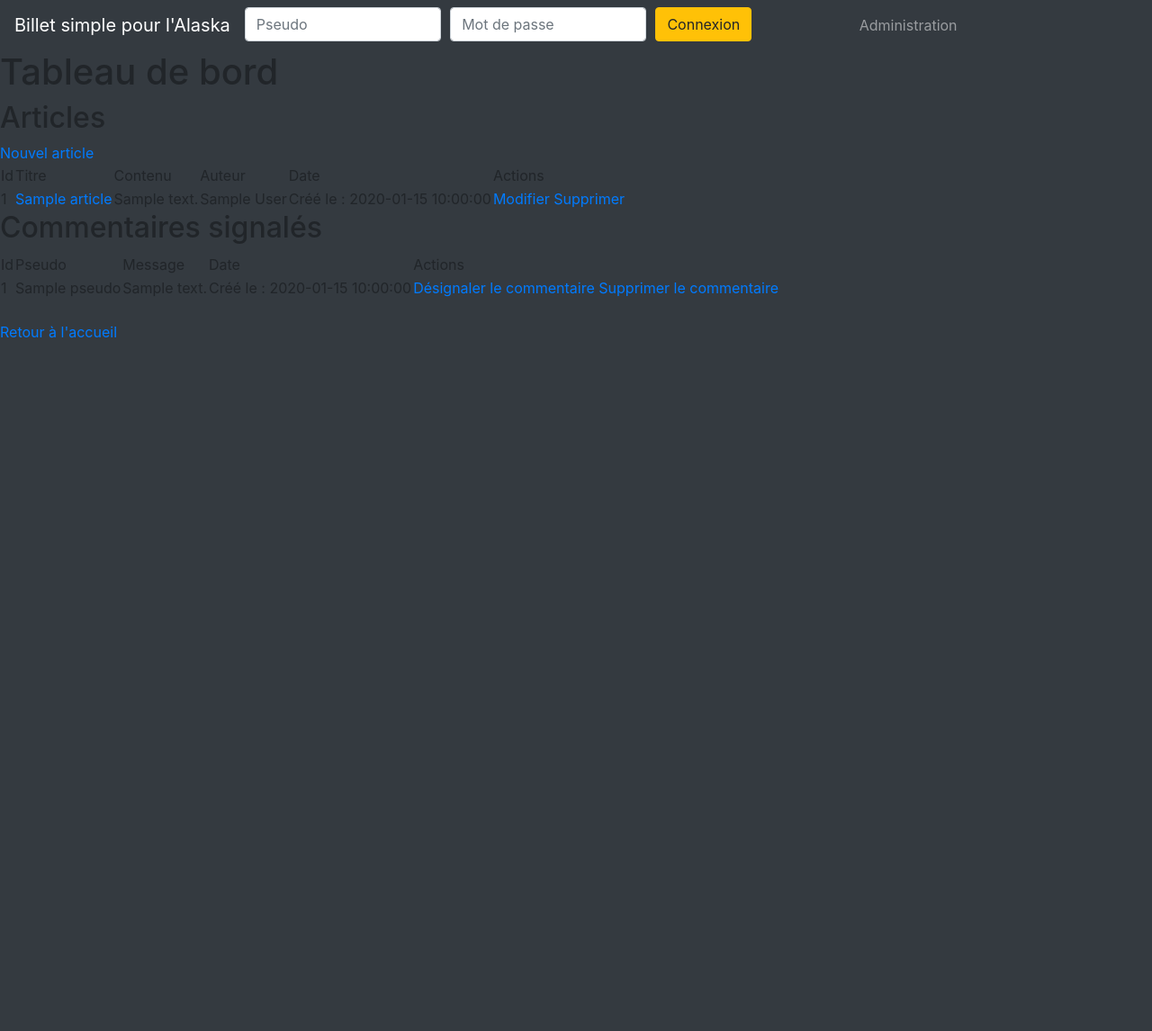
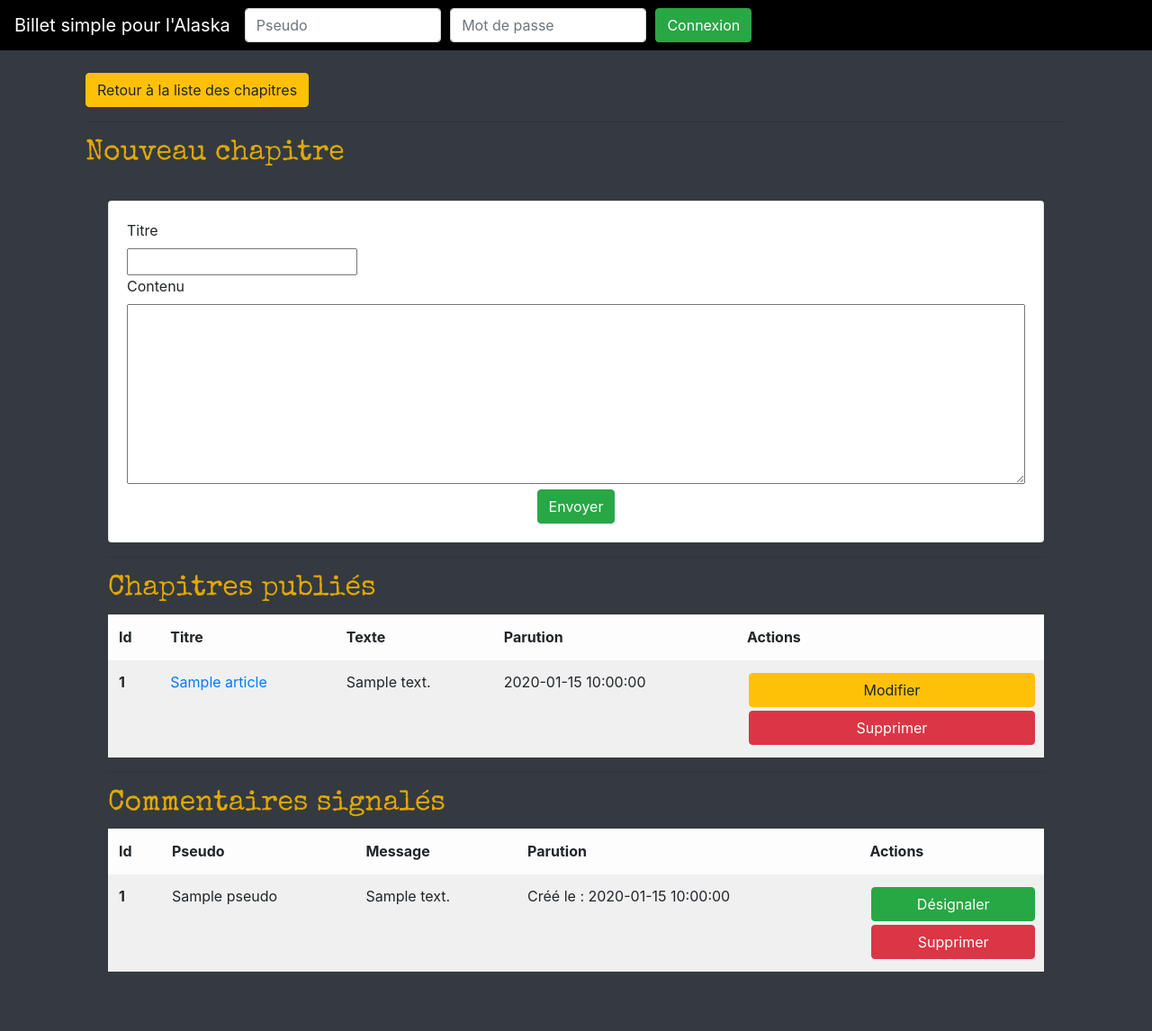
Before and after one commit to florenthey/Projet4_MVC_PHP_Blog, a PHP site: template templates/administration.php in a window 1280 px wide. Shown: the whole page at 90% size. Before the commit the page ends 376 px from the top, so only its background shows below. Run offline with PHP 8.4, Linux system fonts and the light colour scheme; the template is opened without the code that fills it: most values are stand-ins (such as "Sample title", 1, 10 or a date in 2020); data that the repository does not hold is empty.

Commit message:
feat(style): adding bootstrap

```diff
--- a/public/css/styles.css
+++ b/public/css/styles.css
@@ -1,10 +1,43 @@
 body {
     background: #343a40;
+}
+
+.container {
+    padding: 25px;
+}
+
+#sections {
+    font-family: 'Special Elite', cursive;
+    color: #e0a800;
+}
+
+#actions-btn {
+   width: 100%;
+   margin: 2px;
+}
+
+.title {
+    font-family: 'Special Elite', cursive;
+    color: red;
+    text-align: center;
 }
 
 .logout-btn {
     text-decoration: none !important;
     color: #212528;
+}
+
+#content {
+    width: 100%;
+    height: 200px;
+}
+
+.comment-date {
+    font-size: 12px;
+}
+
+.alerted-comment {
+    color: red;
 }
 
 .logout-btn:hover {
@@ -15,7 +48,7 @@ body {
     background-color: black;
 }
 
-.chapter-title {
+.chapter-title, .card-header {
     font-family: 'Special Elite', cursive;
     font-size: 30px;
     color: red;
@@ -27,14 +60,14 @@ body {
     color: white;
 }
 
-.container-img h1 {
+.container-img h2 {
     font-family: 'Special Elite', cursive;
     color: red;
     font-size: 65px;
     font-weight: 600;
 }
 
-.container-img h2 {
+.container-img h1 {
     font-size: 45px;
 }
 
--- a/src/model/View.php
+++ b/src/model/View.php
@@ -19,7 +19,7 @@ class View
 
     public function render($template, $data = [])
     {
-        $this->file = '../templates/'.$template.'.php';
+        $this->file = '../templates/' . $template . '.php';
         $content = $this->renderFile($this->file, $data);
         $view = $this->renderFile('../templates/base.php', [
             'title' => $this->title,
--- a/templates/add_article.php
+++ b/templates/add_article.php
@@ -2,6 +2,10 @@
 $route = isset($post) && $post->get('id') ? 'editArticle&articleId='.$post->get('id') : 'addArticle';
 $submit = $route === 'addArticle' ? 'Envoyer' : 'Mettre à jour';
 ?>
+
+<div class="container">
+        <div class="card">
+        <div class="card-body">
             <form method="post" action="../public/index.php?route=<?= $route; ?>">
                 <label for="title">Titre</label><br>
                 <input type="text" id="title" name="title" value="<?= isset($post) ? htmlspecialchars($post->get('title')): ''; ?>"><br>
@@ -12,5 +16,9 @@ $submit = $route === 'addArticle' ? 'Envoyer' : 'Mettre à jour';
                 <!-- <label for="author">Auteur</label><br>
                 <input type="text" id="author" name="author" value="<?= isset($post) ? htmlspecialchars($post->get('author')): ''; ?>"><br>
                 <?= isset($errors['author']) ? $errors['author'] : ''; ?> -->
-    <input type="submit" value="<?= $submit; ?>" id="submit" name="submit">
+                <div class="text-center">
+                    <input class="btn btn-success" type="submit" value="<?= $submit; ?>" id="submit" name="submit">
+                </div>
             </form>
+        </div>
+    </div>
--- a/templates/administration.php
+++ b/templates/administration.php
@@ -1,69 +1,74 @@
+<?php $this->meta = "Page d'administration"; ?>
 <?php $this->title = 'Administration'; ?>
 
-<h1>Tableau de bord</h1>
-
-<?= $this->session->show('add_article'); ?>
-<?= $this->session->show('edit_article'); ?>
-<?= $this->session->show('delete_article'); ?>
-<?= $this->session->show('unflag_comment'); ?>
-<?= $this->session->show('delete_comment'); ?>
-<h2>Articles</h2>
-<a href="../public/index.php?route=addArticle">Nouvel article</a>
-<table>
+<div class="container">
+    <a class="btn btn-warning" href="../public/index.php">Retour à la liste des chapitres</a>
+    <hr>
+    <h2 id="sections">Nouveau chapitre</h2>
+    <?php include('add_article.php') ?>
+    <!-- <a class="btn btn-success" href="../public/index.php?route=addArticle">Écrire un nouveau chapitre</a> -->
+    <hr>
+    <h2 id="sections">Chapitres publiés</h2>
+    <div class="table-responsive-xl">
+        <table class="table table-striped table-light table-hover">
+            <thead>
                 <tr>
-        <td>Id</td>
-        <td>Titre</td>
-        <td>Contenu</td>
-        <td>Auteur</td>
-        <td>Date</td>
-        <td>Actions</td>
+                <th scope="col">Id</th>
+                <th scope="col">Titre</th>
+                <th scope="col">Texte</th>
+                <th scope="col">Parution</th>
+                <th scope="col">Actions</th>
                 </tr>
+            </thead>
+            <tbody>
+                <?php foreach ($articles as $article) { ?>
+                    <tr>
+                        <th scope="row"><?= htmlspecialchars($article->getId());?></th>
+                        <td><a href="../public/index.php?route=article&articleId=<?= htmlspecialchars($article->getId());?>"><?= htmlspecialchars($article->getTitle());?></a></td>
+                        <td><?= substr(htmlspecialchars($article->getContent()), 0, 150);?></td>
+                        <td><?= htmlspecialchars($article->getCreatedAt());?></td>
+                        <td>
+                            <a class="btn btn-warning" id="actions-btn" href="../public/index.php?route=editArticle&articleId=<?= $article->getId(); ?>">Modifier</a>
+                            <a class="btn btn-danger" id="actions-btn" href="../public/index.php?route=deleteArticle&articleId=<?= $article->getId(); ?>">Supprimer</a>
+                        </td>
+                    </tr>
+                <?php } ?>
+            </tbody>
+        </table>
+    </div>
+    <hr>
+    <h2 id="sections">Commentaires signalés</h2>
+    <div class="table-responsive-xl">
+        <table class="table table-striped table-light table-hover">
+            <thead>
+                <tr>
+                <th scope="col">Id</th>
+                <th scope="col">Pseudo</th>
+                <th scope="col">Message</th>
+                <th scope="col">Parution</th>
+                <th scope="col">Actions</th>
+                </tr>
+            </thead>
+            <tbody>
             <?php
-    foreach ($articles as $article)
+                    foreach ($comments as $comment)
                     {
                         ?>
                         <tr>
-            <td><?= htmlspecialchars($article->getId());?></td>
-            <td><a href="../public/index.php?route=article&articleId=<?= htmlspecialchars($article->getId());?>"><?= htmlspecialchars($article->getTitle());?></a></td>
-            <td><?= substr(htmlspecialchars($article->getContent()), 0, 150);?></td>
-            <td><?= htmlspecialchars($article->getAuthor());?></td>
-            <td>Créé le : <?= htmlspecialchars($article->getCreatedAt());?></td>
+                            <th><?= htmlspecialchars($comment->getId());?></th>
+                            <td><?= htmlspecialchars($comment->getPseudo());?></td>
+                            <td><?= substr(htmlspecialchars($comment->getContent()), 0);?></td>
+                            <td>Créé le : <?= htmlspecialchars($comment->getCreatedAt());?></td>
                             <td>
-                <a href="../public/index.php?route=editArticle&articleId=<?= $article->getId(); ?>">Modifier</a>
-                <a href="../public/index.php?route=deleteArticle&articleId=<?= $article->getId(); ?>">Supprimer</a>
+                                <a class="btn btn-success" id="actions-btn" href="../public/index.php?route=unflagComment&commentId=<?= $comment->getId(); ?>">Désignaler</a><br>
+                                <a class="btn btn-danger" id="actions-btn" href="../public/index.php?route=deleteComment&commentId=<?= $comment->getId(); ?>">Supprimer</a>
                             </td>
                         </tr>
                     <?php
                     }
                     ?>
+            </tbody>
         </table>
+    </div>
 
-<h2>Commentaires signalés</h2>
-<table>
-    <tr>
-        <td>Id</td>
-        <td>Pseudo</td>
-        <td>Message</td>
-        <td>Date</td>
-        <td>Actions</td>
-    </tr>
-    <?php
-    foreach ($comments as $comment)
-    {
-        ?>
-        <tr>
-            <td><?= htmlspecialchars($comment->getId());?></td>
-            <td><?= htmlspecialchars($comment->getPseudo());?></td>
-            <td><?= substr(htmlspecialchars($comment->getContent()), 0, 150);?></td>
-            <td>Créé le : <?= htmlspecialchars($comment->getCreatedAt());?></td>
-            <td>
-                <a href="../public/index.php?route=unflagComment&commentId=<?= $comment->getId(); ?>">Désignaler le commentaire</a>
-                <a href="../public/index.php?route=deleteComment&commentId=<?= $comment->getId(); ?>">Supprimer le commentaire</a>
-            </td>
-        </tr>
-        <?php
-    }
-    ?>
-</table>
-<br>
-<a href="../public/index.php">Retour à l'accueil</a>
+</div>
--- a/templates/base.php
+++ b/templates/base.php
@@ -4,7 +4,7 @@
     <title><?= $title ?></title>
     <meta charset="UTF-8" />
     <meta name="viewport" content="width=device-width, initial-scale=1">
-    <meta description="description" content=<?= $meta ?> />
+    <meta description="description" content="<?= htmlspecialchars($meta); ?>" />
     <link href="https://fonts.googleapis.com/css2?family=Special+Elite&display=swap" rel="stylesheet">
     <link rel="stylesheet" href="https://stackpath.bootstrapcdn.com/bootstrap/4.5.0/css/bootstrap.min.css" integrity="sha384-9aIt2nRpC12Uk9gS9baDl411NQApFmC26EwAOH8WgZl5MYYxFfc+NcPb1dKGj7Sk" crossorigin="anonymous">
     <link rel="stylesheet" href="../public/css/styles.css">
@@ -12,11 +12,21 @@
 
 <body>
     <?php include('navbar.php'); ?>
+    <!-- <?php include('flash_messages.php'); ?>      -->
     <div id="content">
         <?= $content ?>
     </div>
 <script src="https://code.jquery.com/jquery-3.5.1.slim.min.js" integrity="sha384-DfXdz2htPH0lsSSs5nCTpuj/zy4C+OGpamoFVy38MVBnE+IbbVYUew+OrCXaRkfj" crossorigin="anonymous"></script>
 <script src="https://cdn.jsdelivr.net/npm/popper.js@1.16.0/dist/umd/popper.min.js" integrity="sha384-Q6E9RHvbIyZFJoft+2mJbHaEWldlvI9IOYy5n3zV9zzTtmI3UksdQRVvoxMfooAo" crossorigin="anonymous"></script>
 <script src="https://stackpath.bootstrapcdn.com/bootstrap/4.5.0/js/bootstrap.min.js" integrity="sha384-OgVRvuATP1z7JjHLkuOU7Xw704+h835Lr+6QL9UvYjZE3Ipu6Tp75j7Bh/kR0JKI" crossorigin="anonymous"></script>
+
+<?php if (isset($_SESSION['id'])): ?>
+    <script>
+    $(document).ready(function() {
+    $('.toast').toast('show')
+    })
+    </script>
+<?php endif; ?>
+
 </body>
 </html>
--- /dev/null
+++ b/templates/flash_messages.php
@@ -0,0 +1,14 @@
+<div aria-live="polite" aria-atomic="true" class="d-flex justify-content-center align-items-center" style="min-height: 200px;">
+
+<div class="toast" data-delay="3000" style="position: absolute; top: 0; right: 0;">
+    <div class="toast-header">
+      <strong class="mr-auto">Message</strong>
+      <button type="button" class="ml-2 mb-1 close" data-dismiss="toast" aria-label="Close">
+        <span aria-hidden="true">&times;</span>
+      </button>
+    </div>
+    <div class="toast-body">
+      <?= $this->session->show('login') ?>
+    </div>
+  </div>
+</div>
--- a/templates/form_article.php
+++ b/templates/form_article.php
@@ -12,5 +12,7 @@ $submit = $route === 'addArticle' ? 'Envoyer' : 'Mettre à jour';
     <?= isset($errors['content']) ? $errors['content'] : ''; ?>
     <!-- <label for="author">Auteur</label><br>
     <input type="text" id="author" name="author" value="<?= $author; ?>"><br> -->
-    <input type="submit" value="<?= $submit; ?>" id="submit" name="submit">
+    <div class="text-center">
+        <input class="btn btn-success" type="submit" value="<?= $submit; ?>" id="submit" name="submit">
+    </div>
 </form>
--- a/templates/form_comment.php
+++ b/templates/form_comment.php
@@ -10,5 +10,5 @@ $submit = $route === 'addComment' ? 'Ajouter' : 'Mettre à jour';
     <label for="content">Message</label><br>
     <textarea id="content" name="content"><?= isset($post) ? htmlspecialchars($post->get('content')): ''; ?></textarea><br>
     <?= isset($errors['content']) ? $errors['content'] : ''; ?>
-    <input type="submit" value="<?= $submit; ?>" id="submit" name="submit">
+    <input class="btn btn-success" type="submit" value="<?= $submit; ?>" id="submit" name="submit">
 </form>
--- a/templates/login.php
+++ b/templates/login.php
@@ -9,4 +9,4 @@
         <input type="submit" value="Connexion" id="submit" name="submit">
     </form>
     <a href="../public/index.php">Retour à l'accueil</a>
-</div> -->
+</div> --> -->
--- a/templates/navbar.php
+++ b/templates/navbar.php
@@ -1,9 +1,7 @@
-<?= $this->session->show('login'); ?>
-<?= $this->session->show('logout'); ?>
 <?php $this->title = "Connexion"; ?>
 <?= $this->session->show('error_login'); ?>
 
-<nav class="navbar navbar-expand-lg navbar-dark bg-dark">
+<nav class="navbar navbar-expand-lg navbar navbar-dark" style="background-color:black;">
   <a class="navbar-brand" href="../public/index.php">Billet simple pour l'Alaska</a>
   <button class="navbar-toggler" type="button" data-toggle="collapse" data-target="#navbarTogglerDemo02" aria-controls="navbarTogglerDemo02" aria-expanded="false" aria-label="Toggle navigation">
     <span class="navbar-toggler-icon"></span>
@@ -27,27 +25,21 @@
               <!-- <button type="submit" class="btn btn-warning" id="submit" value="Connexion" name="submit"> -->
 
               <?php if (isset($_SESSION['id'])): ?>
-                <button type="submit" class="btn btn-warning" id="submit" value="Connexion" name="submit"><a class="logout-btn" href="../public/index.php?route=logout">Déconnexion</a></button>
+                <button type="submit" class="btn btn-danger" id="submit" value="Connexion" name="submit"><a class="logout-btn" href="../public/index.php?route=logout">Déconnexion</a></button>
                 <!-- <a class="btn btn-warning" class="nav-link" href="../public/index.php?route=logout">Déconnexion</a> -->
               <?php else: ?>
-                <button type="submit" class="btn btn-warning" id="submit" value="Connexion" name="submit">
+                <button type="submit" class="btn btn-success" id="submit" value="Connexion" name="submit">Connexion</button>
               <?php endif; ?>
 
-              Connexion</button>
             </div>
           </div>
         </form>
       </li>
-      <!-- <li class="nav-item">
-        <?php if (isset($_SESSION['id'])): ?>
-            <a class="nav-link" href="../public/index.php?route=logout">Déconnexion</a>
-        <?php else: ?>
-            <a class="nav-link" href="../public/index.php?route=login">Connexion</a>
-        <?php endif; ?>
-      </li> -->
+      <?php if (isset($_SESSION['id'])): ?>
       <li class="nav-item">
         <a class="nav-link" href="../public/index.php?route=administration">Administration</a>
       </li>
+      <?php endif; ?>
     </ul>
   </div>
 </nav>
```
Also changed, not shown: config/Session.php (+4 -6 lines), templates/edit_article.php (+9 -3 lines), templates/home.php (+12 -8 lines), templates/single.php (+25 -16 lines), public/index.php (line endings or trailing spaces), 1 other file. Lines whose indentation alone changed are shown as unchanged.
